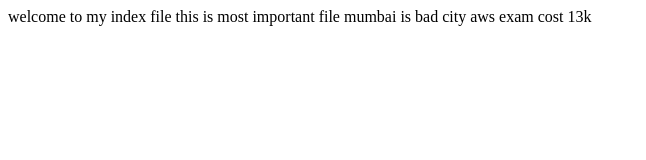
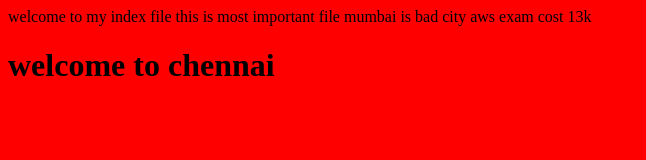
Before and after one commit to hackwithabhi/03webrepo, a plain HTML site: page index.html in a window 1280 px wide. Shown: the whole page, without its empty margins (0-646 px from the left). Drawn offline with Linux system fonts and the light colour scheme.

Commit message:
updatemypro

```diff
--- a/index.html
+++ b/index.html
@@ -2,3 +2,10 @@ welcome to my index file
 this is most important file
 mumbai is bad city
 aws exam cost 13k
+<html>
+	<head><title>chennai</title>
+	</head>
+	<body bgcolor=red>
+		<h1>welcome to chennai</h1>
+	</body>
+</html>
```
